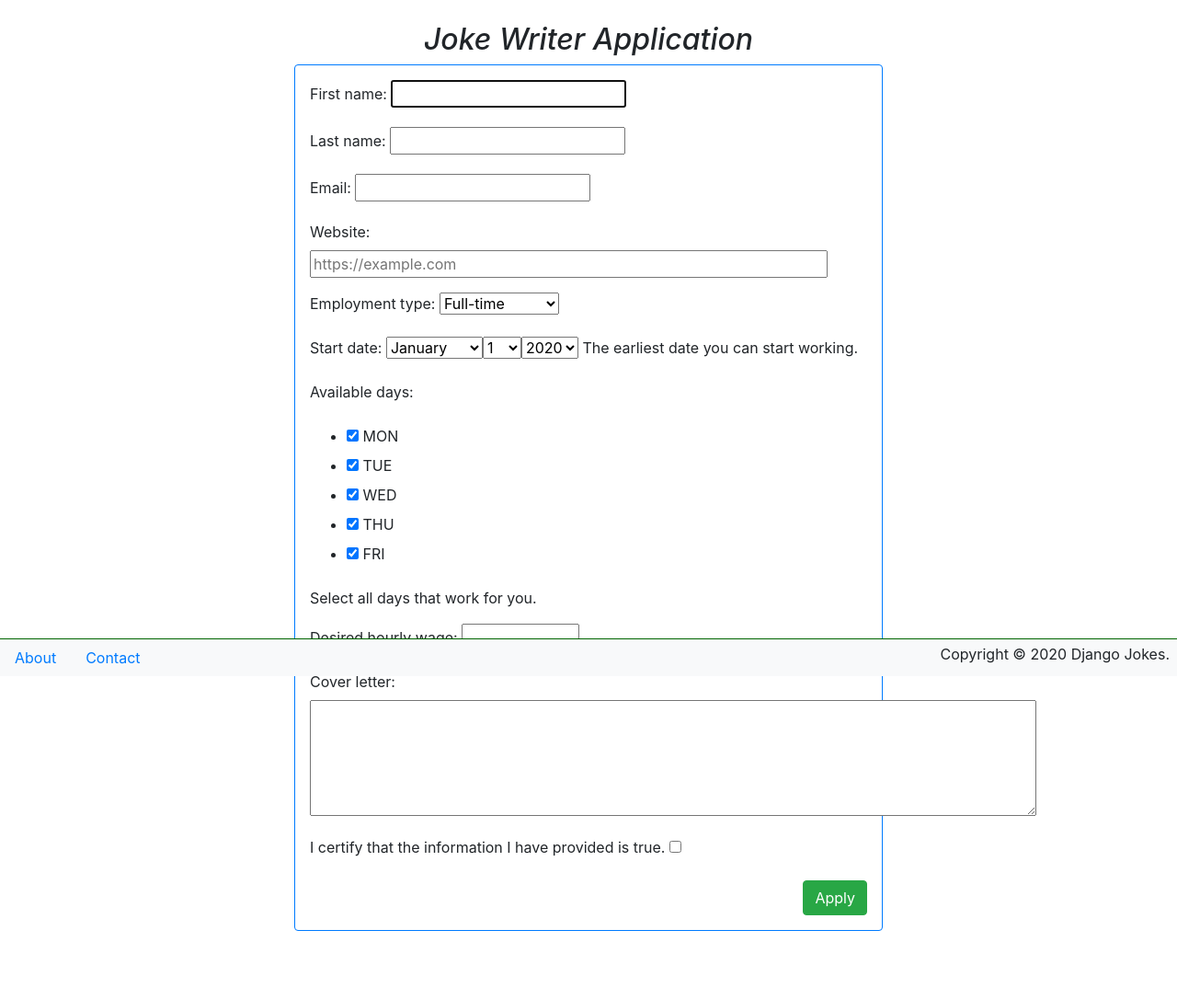
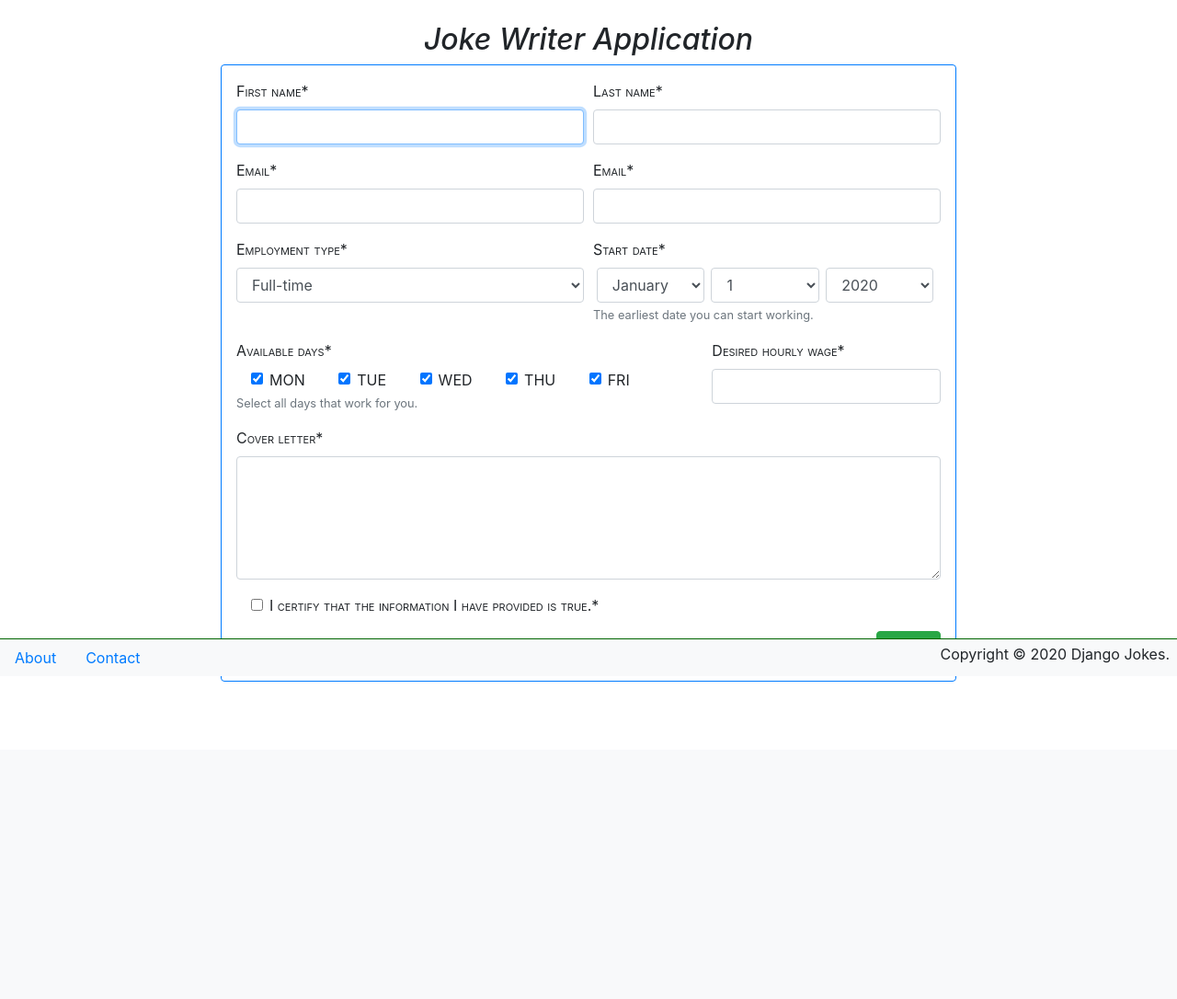
Before and after one commit to jaredmdunn/djangojokes.com, a Django app: page /jobs/job-app/ in a window 1280 px wide. Shown: the part 65-1151 px from the top of the page at 92% size. After the commit the page ends 806 px from the top, so only its background shows below. Run offline with Django 3.2, Linux system fonts and the light colour scheme; some libraries are stand-ins or nearby versions.

Commit message:
crispy forms

```diff
--- a/jobs/forms.py
+++ b/jobs/forms.py
@@ -1,5 +1,13 @@
 from datetime import datetime
 from django import forms
+from django.core.exceptions import ValidationError
+from django.core.validators import URLValidator
+
+def validate_future_date(value):
+    if value < datetime.now().date():
+        raise ValidationError(
+            message=f'{value} is in the past.', code='past_date'
+        )
 
 class JobApplicationForm(forms.Form):
     EMPLOYMENT_TYPES = (
@@ -21,19 +29,25 @@ class JobApplicationForm(forms.Form):
     )
     last_name = forms.CharField()
     email = forms.EmailField()
-    website = forms.URLField(
+    website = forms.CharField(
         required=False,
-        widget=forms.URLInput(
+        widget=forms.TextInput(
             attrs={
-                'placeholder': 'https://example.com',
+                'placeholder': 'https:example.com',
                 'size': '50'
             }
-        )
+        ),
+        validators=[URLValidator(schemes=['http', 'https'])]
     )
     employment_type = forms.ChoiceField(choices=EMPLOYMENT_TYPES)
     start_date = forms.DateField(
         help_text='The earliest date you can start working.',
-        widget=forms.SelectDateWidget(years=YEARS)
+        widget=forms.SelectDateWidget(
+            years=YEARS,
+            attrs={'style': 'width: 31%; display: inline-block; margin: 0 1%'}
+            ),
+        validators=[validate_future_date],
+        error_messages={'past_date': 'Please enter a future date.'}
     )
     available_days = forms.MultipleChoiceField(
         choices=DAYS,
--- a/static/css/main.css
+++ b/static/css/main.css
@@ -13,3 +13,14 @@ header {
 h2 {
   font-style: italic;
 }
+
+/* FORM STYLES */
+label {
+  font-variant: small-caps;
+}
+
+.form-check {
+  display: inline-block;
+  font-weight: normal;
+  margin: 0 1rem;
+}
--- a/templates/jobs/joke_writer.html
+++ b/templates/jobs/joke_writer.html
@@ -1,12 +1,46 @@
 {% extends '_base.html' %}
+{% load crispy_forms_tags %}
 
 {% block title %}Job Application: Joke Writer{% endblock %}
 {% block main %}
   <h2 class="text-center">Joke Writer Application</h2>
-  <div class="card border-primary m-auto mb-3 p-3" style="max-width: 40rem">
-    <form method="post">
+  <div class="card border-primary m-auto mb-3 p-3" style="max-width: 50rem">
+    <form method="post" novalidate>
       {% csrf_token %}
-      {{ form.as_p }}
+      <div class="form-row">
+        <div class="form-group col-md-6 mb-0">
+          {{ form.first_name|as_crispy_field }}
+        </div>
+        <div class="form-group col-md-6 mb-0">
+          {{ form.last_name|as_crispy_field }}
+        </div>
+      </div>
+      <div class="form-row">
+        <div class="form-group col-md-6 mb-0">
+          {{ form.email|as_crispy_field }}
+        </div>
+        <div class="form-group col-md-6 mb-0">
+          {{ form.email|as_crispy_field }}
+        </div>
+      </div>
+      <div class="form-row">
+        <div class="form-group col-md-6 mb-0">
+          {{ form.employment_type|as_crispy_field }}
+        </div>
+        <div class="form-group col-md-6 mb-0">
+          {{ form.start_date|as_crispy_field }}
+        </div>
+      </div>
+      <div class="form-row">
+        <div class="form-group col-md-8 mb-0">
+          {{ form.available_days|as_crispy_field }}
+        </div>
+        <div class="form-group col-md-4 mb-0">
+          {{ form.desired_hourly_wage|as_crispy_field }}
+        </div>
+      </div>
+      {{ form.cover_letter|as_crispy_field }}
+      {{ form.confirmation|as_crispy_field }}
       <button class="btn btn-success float-right">Apply</button>
     </form>
   </div>
```
Also changed, not shown: djangojokes/settings.py (+6 -1 lines).
